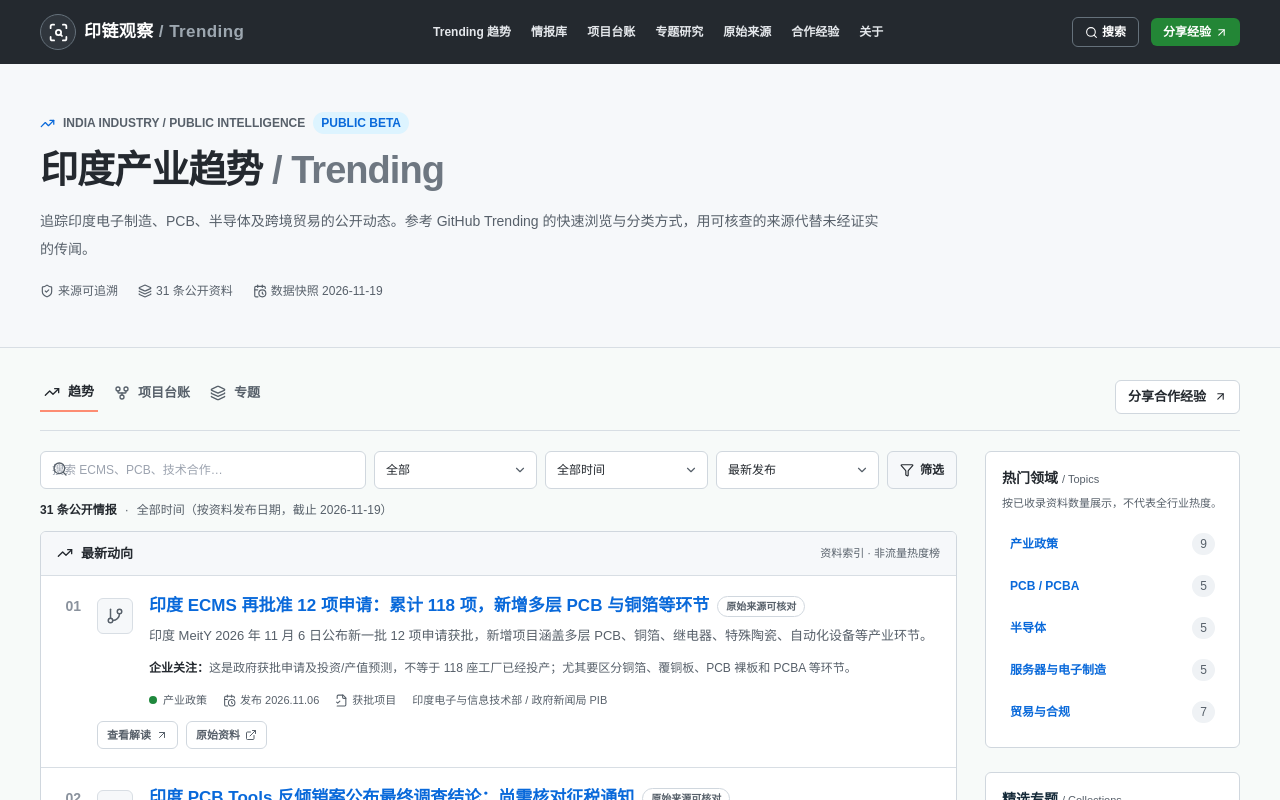
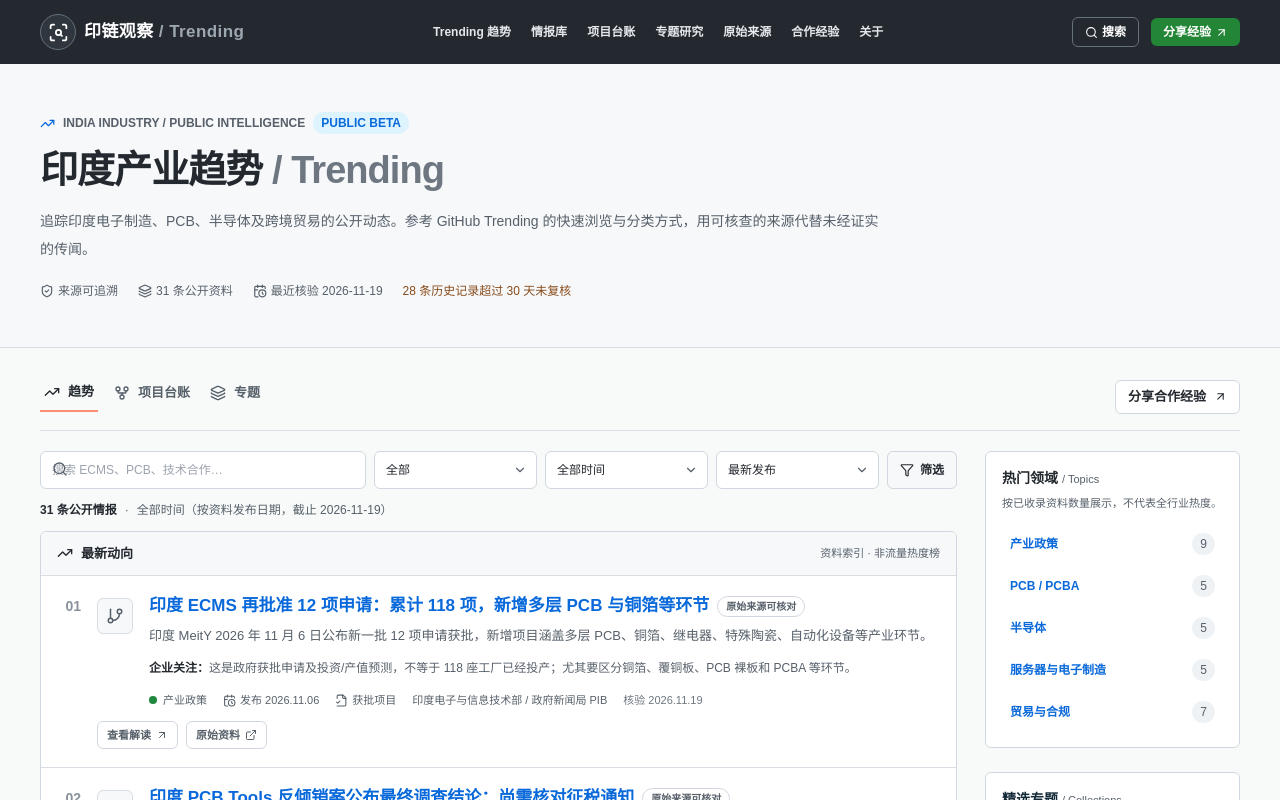
Before and after one commit to 1998x-stack/india-supply-chain-watch, a Next.js app: page / in a window 1280 px wide. Shown: the top 800 px of the page. Built offline with nearby package versions, Linux system fonts and the light colour scheme.

Commit message:
feat(editorial): show per-article verification dates and stale-record count instead of misleading snapshot freshness

```diff
--- a/components/trending-board.tsx
+++ b/components/trending-board.tsx
@@ -19,8 +19,7 @@ const isoDay = (s:string) => /^\d{4}-\d{2}-\d{2}$/.test(s) ? s : "";
 const snapshot = articles.reduce((latest, a) => isoDay(a.checkedAt) > latest ? a.checkedAt : latest, "2026-09-24");
 const asUtc = (s:string) => new Date(`${s}T00:00:00Z`).getTime();
 const DAY = 86_400_000;
-const ageDays = Math.max(0, Math.floor((Date.now() - asUtc(snapshot)) / DAY));
-const snapshotIsOld = ageDays >= 30;
+// Staleness is evaluated at request time rather than frozen at module import.
 const dateInWindow = (a:Article,days:number) => days===Infinity || (asUtc(snapshot)-asUtc(a.publishedAt)>=0 && asUtc(snapshot)-asUtc(a.publishedAt)<days*DAY);
 const categoriesCount = INDUSTRIES.slice(1).map(category=>({category,count:articles.filter(a=>a.category===category).length}));
 function urlFor(p:{since:string;category:string;q:string;sort:string}){const query=new URLSearchParams();if(p.since!=="all")query.set("since",p.since);if(p.category!=="全部")query.set("category",p.category);if(p.q)query.set("q",p.q);if(p.sort!=="newest")query.set("sort",p.sort);const qs=query.toString();return `/${qs?`?${qs}`:""}`;}
@@ -42,7 +41,7 @@ function TrendRow({a,index}:{a:Article;index:number}){
           <span className="inline-flex items-center gap-1.5"><span className="h-2 w-2 rounded-full bg-[#1f883d]"/>{a.category}</span>
           <span className="inline-flex items-center gap-1"><CalendarClock size={13}/>发布 {dateText(a.publishedAt)}</span>
           <span className="inline-flex items-center gap-1"><FileCheck2 size={13}/>{a.kind}</span>
-          <span className="truncate">{a.sourceLabel}</span>
+          <span className="truncate">{a.sourceLabel}</span><span className="text-[#6e7781]">核验 {dateText(a.checkedAt)}</span>
         </div>
       </div>
     </div>
@@ -60,6 +59,10 @@ export function TrendingBoard({params}:{params:TrendParams}){
   const sort=params.sort==="oldest"?"oldest":"newest";
   const window=WINDOWS.find(w=>w.key===since)!;
   const filtered=articles.filter(a=>dateInWindow(a,window.days)&&(category==="全部"||a.category===category)&&(!q||`${a.title} ${a.excerpt} ${a.takeaway} ${a.tags.join(" ")} ${a.sourceLabel}`.toLowerCase().includes(q.toLowerCase()))).sort((a,b)=>sort==="oldest"?a.publishedAt.localeCompare(b.publishedAt)||a.slug.localeCompare(b.slug):b.publishedAt.localeCompare(a.publishedAt)||a.slug.localeCompare(b.slug));
+  const now = Date.now();
+  const ageDays = Math.max(0, Math.floor((now - asUtc(snapshot)) / DAY));
+  const snapshotIsOld = ageDays >= 30;
+  const staleCount = articles.filter(a => now - asUtc(a.checkedAt) >= 30*DAY).length;
   const latest=articles.slice().sort((a,b)=>b.publishedAt.localeCompare(a.publishedAt))[0];
   return <>
     <section className="border-b border-[#d8dee4] bg-[#f6f8fa]">
@@ -67,7 +70,7 @@ export function TrendingBoard({params}:{params:TrendParams}){
         <div className="flex flex-wrap items-center gap-2 text-[12px] font-semibold text-[#57606a]"><TrendingUp size={15} className="text-[#0969da]"/> INDIA INDUSTRY / PUBLIC INTELLIGENCE <span className="rounded-full bg-[#ddf4ff] px-2 py-0.5 text-[#0969da]">PUBLIC BETA</span></div>
         <h1 className="mt-2 text-[30px] font-bold tracking-tight text-[#24292f] sm:text-[38px]">印度产业趋势 <span className="text-[#6e7781]">/ Trending</span></h1>
         <p className="mt-2 max-w-[850px] text-[14px] leading-7 text-[#57606a]">追踪印度电子制造、PCB、半导体及跨境贸易的公开动态。参考 GitHub Trending 的快速浏览与分类方式，用可核查的来源代替未经证实的传闻。</p>
-        <div className="mt-5 flex flex-wrap items-center gap-x-5 gap-y-2 text-xs text-[#57606a]"><span className="flex items-center gap-1"><ShieldCheck size={14}/>来源可追溯</span><span className="flex items-center gap-1"><Layers3 size={14}/>{articles.length} 条公开资料</span><span className="flex items-center gap-1"><CalendarClock size={14}/>数据快照 {snapshot}</span></div>
+        <div className="mt-5 flex flex-wrap items-center gap-x-5 gap-y-2 text-xs text-[#57606a]"><span className="flex items-center gap-1"><ShieldCheck size={14}/>来源可追溯</span><span className="flex items-center gap-1"><Layers3 size={14}/>{articles.length} 条公开资料</span><span className="flex items-center gap-1"><CalendarClock size={14}/>最近核验 {snapshot}</span><span className="text-[#8a4c1a]">{staleCount} 条历史记录超过 30 天未复核</span></div>
         {snapshotIsOld && <p role="note" className="mt-4 max-w-[850px] rounded-lg border border-[#e8d1a9] bg-[#fff7e7] px-4 py-3 text-xs leading-6 text-[#865f29]">资料陈旧提醒：本库最近一次来源核验为 {snapshot}，距今约 {ageDays} 天。此站点并非实时新闻或政策监测服务；任何投资、贸易与合规判断，请先打开原始来源确认最新修订。</p>}
       </div>
     </section>
```
